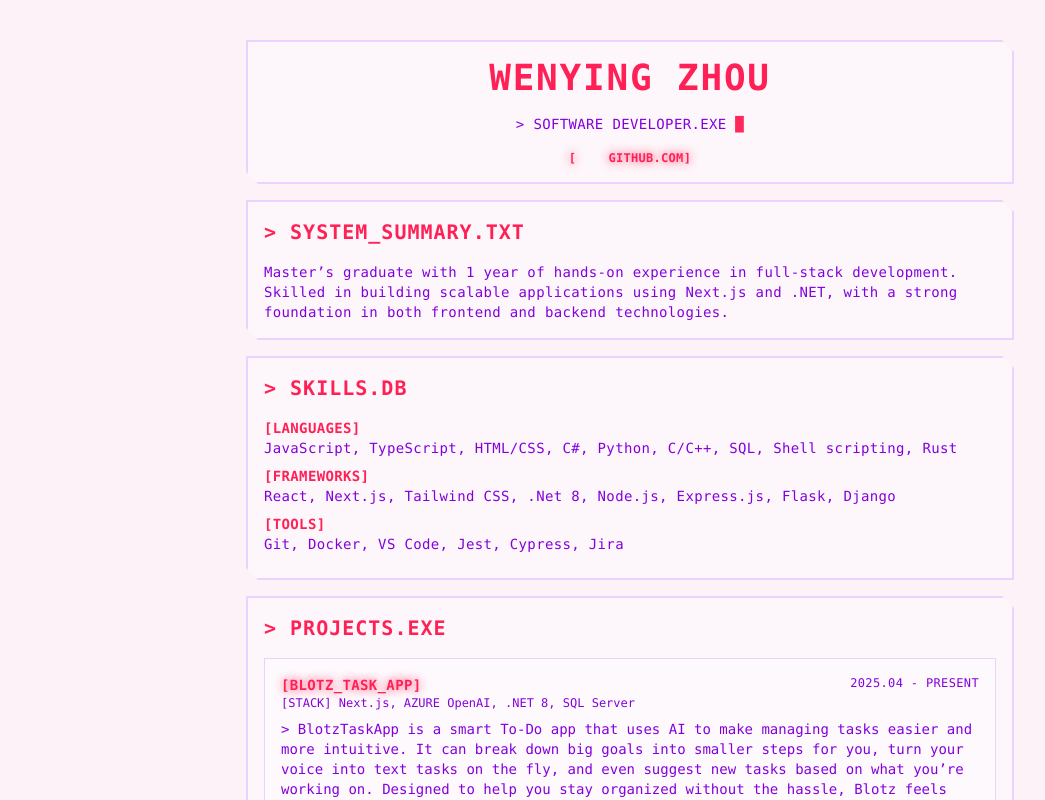
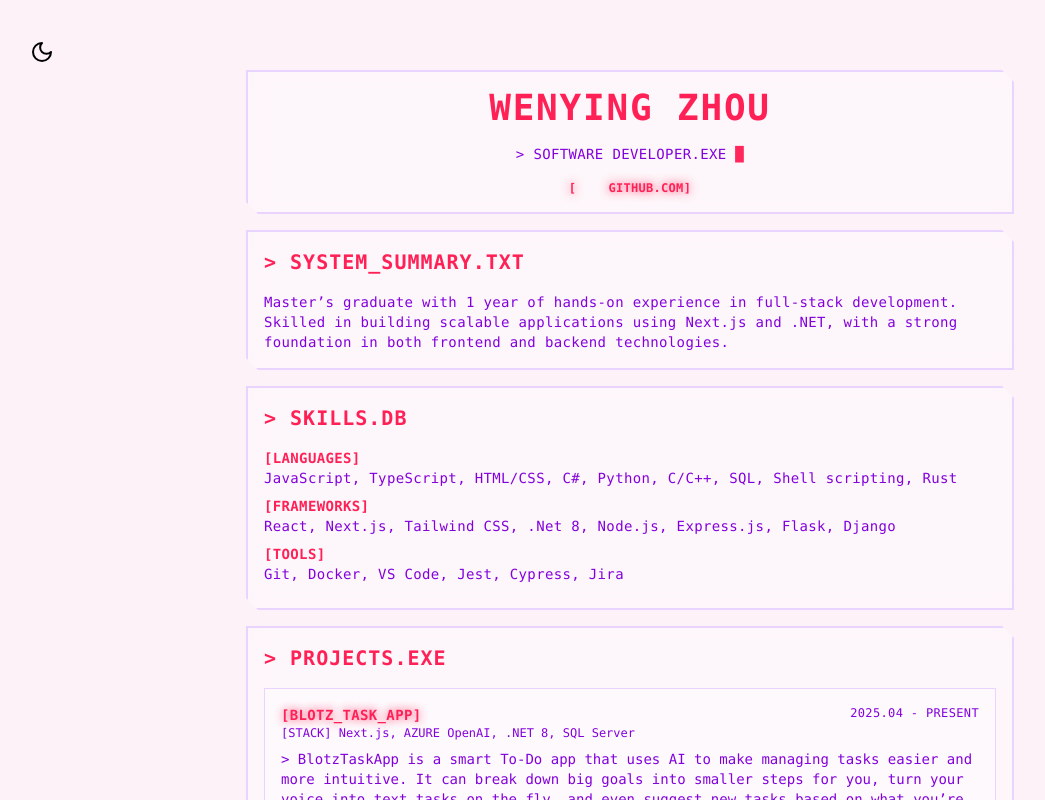
Before and after one commit to winnwy/Resumeeee, a React (Vite) app: page / in a window 1280 px wide. Shown: the top 800 px of the page, without its empty margins (10-1055 px from the left). Built offline with nearby package versions, Linux system fonts and the light colour scheme; some icons are missing.

Commit message:
Add dark/light mode switch

```diff
--- a/package.json
+++ b/package.json
@@ -15,7 +15,8 @@
     "lucide-react": "^0.511.0",
     "react": "^19.1.0",
     "react-dom": "^19.1.0",
-    "tailwindcss": "^4.1.8"
+    "tailwindcss": "^4.1.8",
+    "zustand": "^5.0.5"
   },
   "devDependencies": {
     "@eslint/js": "^9.25.0",
--- a/src/App.tsx
+++ b/src/App.tsx
@@ -7,40 +7,8 @@ import ProjectBox from "./components/ProjectBox";
 import ExperienceBox from "./components/ExperienceBox";
 import EducationBox from "./components/EducationBox";
 import Footer from "./components/Footer";
-
-// const themes = {
-//   vaporwave: {
-//     name: "Vaporwave",
-//     bg: "bg-purple-900",
-//     text: "text-pink-300",
-//     accent: "text-cyan-300",
-//     border: "border-pink-400",
-//     // section: "border-b-2 border-cyan-400",
-//     hover: "hover:text-cyan-200",
-//     shadow: "shadow-pink-400/50",
-//   },
-// };
-
-const themes = {
-  dark: {
-    name: "Cozy Night",
-    bg: "bg-indigo-950",
-    text: "text-pink-200",
-    accent: "text-yellow-300",
-    border: "border-pink-300",
-    hover: "hover:text-yellow-200",
-    shadow: "shadow-pink-400/30",
-  },
-  light: {
-    name: "Pastel Dream",
-    bg: "bg-pink-50",
-    text: "text-purple-700",
-    accent: "text-rose-500",
-    border: "border-purple-200",
-    hover: "hover:text-rose-400",
-    shadow: "shadow-purple-200/40",
-  },
-};
+import useThemeStore from "./stores/useThemeStore";
+import { Sun, Moon } from "lucide-react";
 
 const summaryText =
   "Master’s graduate with 1 year of hands-on experience in full-stack development. Skilled in building scalable applications using Next.js and .NET, with a strong foundation in both frontend and backend technologies.";
@@ -148,29 +116,33 @@ const eduZJNU = {
 }
 
 const HomePage = () => {
-  const currentTheme = themes.light;
+  const { theme, themeName, toggleTheme} = useThemeStore();
   return (
-        <div className={`min-h-screen p-10 ${currentTheme.bg}`}>
+        <div className={`min-h-screen p-10 ${theme.bg}`}>
+          {
+            themeName === 'light'? <button onClick={toggleTheme}><Moon/></button> : <button onClick={toggleTheme} className="text-white"><Sun/></button>
+}
+
     <main className="max-w-3xl m-auto flex flex-col items-center">
         {/* Header */}
         <PixelBox
-          className={`w-full ${currentTheme.border} ${currentTheme.shadow}`}
+          className={`w-full ${theme.border} ${theme.shadow}`}
         >
           <h1
-            className={`${currentTheme.accent} text-4xl font-bold text-center font-mono tracking-wider`}
+            className={`${theme.accent} text-4xl font-bold text-center font-mono tracking-wider`}
           >
             WENYING ZHOU
           </h1>
           <h2
-            className={`${currentTheme.text} text-sm  text-center font-mono p-4 tracking-wide`}
+            className={`${theme.text} text-sm  text-center font-mono p-4 tracking-wide`}
           >
             &gt; SOFTWARE DEVELOPER.EXE{" "}
-            <BlinkingCursor  theme={currentTheme} />
+            <BlinkingCursor  theme={theme} />
           </h2>
           <div className="flex justify-around">
             <RawLink
               href={"https://github.com/winnwy"}
-              className={`text-xs flex items-center gap-2 tracking-wide ${currentTheme.accent} ${currentTheme.hover}`}
+              className={`text-xs flex items-center gap-2 tracking-wide ${theme.accent} ${theme.hover}`}
             >
               <SiGithub className="size-4" />
               GITHUB.COM
@@ -180,15 +152,15 @@ const HomePage = () => {
 
         {/* Summary */}
         <PixelBox
-          className={`w-full ${currentTheme.border} ${currentTheme.shadow}`}
+          className={`w-full ${theme.border} ${theme.shadow}`}
         >
           <h2
-            className={`${currentTheme.accent} text-xl font-bold font-mono pb-4 tracking-wider`}
+            className={`${theme.accent} text-xl font-bold font-mono pb-4 tracking-wider`}
           >
             &gt; SYSTEM_SUMMARY.TXT
           </h2>
           <p
-            className={`text-sm flex font-mono tracking-wide ${currentTheme.text}`}
+            className={`text-sm flex font-mono tracking-wide ${theme.text}`}
           >
             {summaryText}
           </p>
@@ -196,78 +168,78 @@ const HomePage = () => {
 
         {/* Skills */}
         <PixelBox
-          className={`w-full ${currentTheme.border} ${currentTheme.shadow}`}
+          className={`w-full ${theme.border} ${theme.shadow}`}
         >
           <h2
-            className={`${currentTheme.accent} text-xl font-bold font-mono pb-4 tracking-wider`}
+            className={`${theme.accent} text-xl font-bold font-mono pb-4 tracking-wider`}
           >
             &gt; SKILLS.DB
           </h2>
           <SkillBox
             title="[LANGUAGES]"
             items={skills.languages}
-            theme={currentTheme}
+            theme={theme}
           />
           <SkillBox
             title="[FRAMEWORKS]"
             items={skills.frameworks}
-            theme={currentTheme}
+            theme={theme}
           />
           <SkillBox
             title="[TOOLS]"
             items={skills.tools}
-            theme={currentTheme}
+            theme={theme}
           />
         </PixelBox>
 
         {/* Projects */}
         <PixelBox
-          className={`w-full ${currentTheme.border} ${currentTheme.shadow}`}
+          className={`w-full ${theme.border} ${theme.shadow}`}
         >
           <h2
-            className={`${currentTheme.accent} text-xl font-bold font-mono pb-4 tracking-wider`}
+            className={`${theme.accent} text-xl font-bold font-mono pb-4 tracking-wider`}
           >
             &gt; PROJECTS.EXE
           </h2>
           <div className="space-y-6 font-mono text-sm">
-            <ProjectBox theme={currentTheme} project={projectBlotz} />
-            <ProjectBox theme={currentTheme} project={projectHopDot} />
-            <ProjectBox theme={currentTheme} project={projectTriolingo} />
+            <ProjectBox theme={theme} project={projectBlotz} />
+            <ProjectBox theme={theme} project={projectHopDot} />
+            <ProjectBox theme={theme} project={projectTriolingo} />
           </div>
         </PixelBox>
 
         {/* Experience */}
         <PixelBox
-          className={`w-full ${currentTheme.border} ${currentTheme.shadow}`}
+          className={`w-full ${theme.border} ${theme.shadow}`}
         >
           <h2
-            className={`${currentTheme.accent} text-xl font-bold font-mono pb-4 tracking-wider`}
+            className={`${theme.accent} text-xl font-bold font-mono pb-4 tracking-wider`}
           >
             &gt; EXPERIENCE.SYS
           </h2>
           <div className="space-y-6 font-mono text-sm">
-            <ExperienceBox theme={currentTheme} experience={expCodeCamp} />
-            <ExperienceBox theme={currentTheme} experience={expBreak} />
+            <ExperienceBox theme={theme} experience={expCodeCamp} />
+            <ExperienceBox theme={theme} experience={expBreak} />
           </div>
         </PixelBox>
 
         {/* Education */}
         <PixelBox
-          className={`w-full ${currentTheme.border} ${currentTheme.shadow}`}
+          className={`w-full ${theme.border} ${theme.shadow}`}
         >
           <h2
-            className={`${currentTheme.accent} text-xl font-bold font-mono pb-4 tracking-wider`}
+            className={`${theme.accent} text-xl font-bold font-mono pb-4 tracking-wider`}
           >
             &gt; EDUCATION.LOG
           </h2>
           <div className="space-y-6 font-mono text-sm">
-            <EducationBox theme={currentTheme} education={eduUNSW}/>
-            <EducationBox theme={currentTheme} education={eduZJNU}/>
+            <EducationBox theme={theme} education={eduUNSW}/>
+            <EducationBox theme={theme} education={eduZJNU}/>
           </div>
         </PixelBox>
 
         {/* Footer */}
-        <Footer theme={currentTheme}/>
+        <Footer theme={theme}/>
       </main>
     </div>
   );
--- a/src/components/EducationBox.tsx
+++ b/src/components/EducationBox.tsx
@@ -1,3 +1,5 @@
+import useThemeStore, { type Theme } from "../stores/useThemeStore";
+
 type Education = {
   university: string;
   timeStart: string;
@@ -7,12 +9,6 @@ type Education = {
   location: string;
 };
 
-type Theme = {
-  border: string;
-  accent: string;
-  text: string;
-};
-
 interface EducationBoxProps {
   education: Education;
   theme: Theme;
@@ -20,15 +16,15 @@ interface EducationBoxProps {
 
 const EducationBox = (
   { education, theme }: EducationBoxProps,
-  isLightTheme = true
 ) => {
+  const {themeName} = useThemeStore()
   const { university, timeStart, timeEnd, degreeName, achievement, location } =
     education;
 
   return (
     <div
       className={`p-4 ${theme.border} border ${
-        isLightTheme ? "bg-white/30" : "bg-black/30"
+        themeName === 'light' ? "bg-white/30" : "bg-black/30"
       }`}
     >
       <div className={`flex justify-between tracking-wide ${theme.accent}`}>
--- a/src/components/ExperienceBox.tsx
+++ b/src/components/ExperienceBox.tsx
@@ -1,3 +1,5 @@
+import useThemeStore, { type Theme } from "../stores/useThemeStore";
+
 type Experience = {
   title: string;
   timeStart: string;
@@ -6,14 +8,6 @@ type Experience = {
   items: string[];
   location: string;
 };
-
-type Theme = {
-  border: string;
-  hover: string;
-  accent: string;
-  text: string;
-};
-
 interface ExperienceBoxProps {
   experience: Experience;
   theme: Theme;
@@ -21,14 +15,14 @@ interface ExperienceBoxProps {
 
 const ExperienceBox = (
   { experience, theme }: ExperienceBoxProps,
-  isLightTheme = true
 ) => {
+  const {themeName} = useThemeStore();
   const { title, timeStart, timeEnd, company, items, location } = experience;
 
   return (
     <div
       className={`p-4 ${theme.border} border ${
-        isLightTheme ? "bg-white/30" : "bg-black/30"
+        themeName==='light' ? "bg-white/30" : "bg-black/30"
       }`}
     >
       <div className={`flex justify-between tracking-wide ${theme.accent}`}>
--- a/src/components/PixelBox.tsx
+++ b/src/components/PixelBox.tsx
@@ -1,15 +1,17 @@
 import { type ReactNode } from "react";
+import useThemeStore from "../stores/useThemeStore";
 
 interface PixelBoxProps {
   children: ReactNode;
   className?: string;
-  isLightTheme?: boolean;
 }
 
-const PixelBox = ({ children, className = "", isLightTheme = true }: PixelBoxProps) => (
+const PixelBox = ({ children, className = ""}: PixelBoxProps) => {
+  const {themeName} = useThemeStore();
+  return (
     <div
       className={`border-2 p-4 mb-4 backdrop-blur-sm shadow-lg ${
-      isLightTheme ? "bg-white/30" : "bg-black/30"
+        themeName === "light" ? "bg-white/30" : "bg-black/30"
       } ${className}`}
       style={{
         imageRendering: "pixelated",
@@ -20,5 +22,6 @@ const PixelBox = ({ children, className = "", isLightTheme = true }: PixelBoxPro
       {children}
     </div>
   );
+};
 
 export default PixelBox;
--- a/src/components/ProjectBox.tsx
+++ b/src/components/ProjectBox.tsx
@@ -1,5 +1,7 @@
 import { useState } from "react";
 import RawLink from "./RawLink";
+import type { Theme } from "../stores/useThemeStore";
+import useThemeStore from "../stores/useThemeStore";
 
 type Project = {
   title: string;
@@ -10,13 +12,6 @@ type Project = {
   href: string;
 };
 
-type Theme = {
-  border: string;
-  hover: string;
-  accent: string;
-  text: string;
-};
-
 interface ProjectBoxProps {
   project: Project;
   theme: Theme;
@@ -24,10 +19,10 @@ interface ProjectBoxProps {
 
 const ProjectBox = (
   { project, theme }: ProjectBoxProps,
-  isLightTheme = true
 ) => {
   const { title, timeStart, timeEnd, stack, items, href } = project;
   const [isExpanded, setIsExpanded] = useState(false);
+  const {themeName} = useThemeStore()
 
   const toggleExpanded = () => {
     setIsExpanded(!isExpanded);
@@ -36,7 +31,7 @@ const ProjectBox = (
   return (
     <div
       className={`p-4 ${theme.border} border ${
-        isLightTheme ? "bg-white/30" : "bg-black/30"
+        themeName === 'light' ? "bg-white/30" : "bg-black/30"
       }`}
     >
       <div className={`flex justify-between tracking-wide ${theme.accent}`}>
--- /dev/null
+++ b/src/stores/useThemeStore.ts
@@ -0,0 +1,66 @@
+import { create } from "zustand";
+
+export type Theme = {
+  name: string;
+  bg: string;
+  text: string;
+  accent: string;
+  border: string;
+  hover: string;
+  shadow: string;
+};
+
+type ThemeName = "light" | "dark";
+
+interface ThemeState {
+  themeName: ThemeName;
+  theme: Theme;
+  toggleTheme: () => void;
+}
+
+const themes: Record<ThemeName, Theme> = {
+  dark: {
+    name: "Cozy Night",
+    bg: "bg-indigo-950",
+    text: "text-pink-200",
+    accent: "text-yellow-300",
+    border: "border-pink-300",
+    hover: "hover:text-yellow-200",
+    shadow: "shadow-pink-400/30",
+  },
+  light: {
+    name: "Pastel Dream",
+    bg: "bg-pink-50",
+    text: "text-purple-700",
+    accent: "text-rose-500",
+    border: "border-purple-200",
+    hover: "hover:text-rose-400",
+    shadow: "shadow-purple-200/40",
+  },
+};
+
+const getSystemTheme = (): ThemeName => {
+  if (typeof window !== "undefined") {
+    return window.matchMedia("(prefers-color-scheme: dark)").matches ? "dark" : "light";
+  }
+  return "light";
+};
+
+const useThemeStore = create<ThemeState>((set) => {
+  const systemTheme = getSystemTheme();
+
+  return {
+    themeName: systemTheme,
+    theme: themes[systemTheme],
+    toggleTheme: () =>
+      set((state) => {
+        const newThemeName: ThemeName = state.themeName === "light" ? "dark" : "light";
+        return {
+          themeName: newThemeName,
+          theme: themes[newThemeName],
+        };
+      })
+  };
+});
+
+export default useThemeStore;
```
Also changed, not shown: 1 other file (tests, documents, lock files or other folders). Lines whose indentation alone changed are shown as unchanged.
